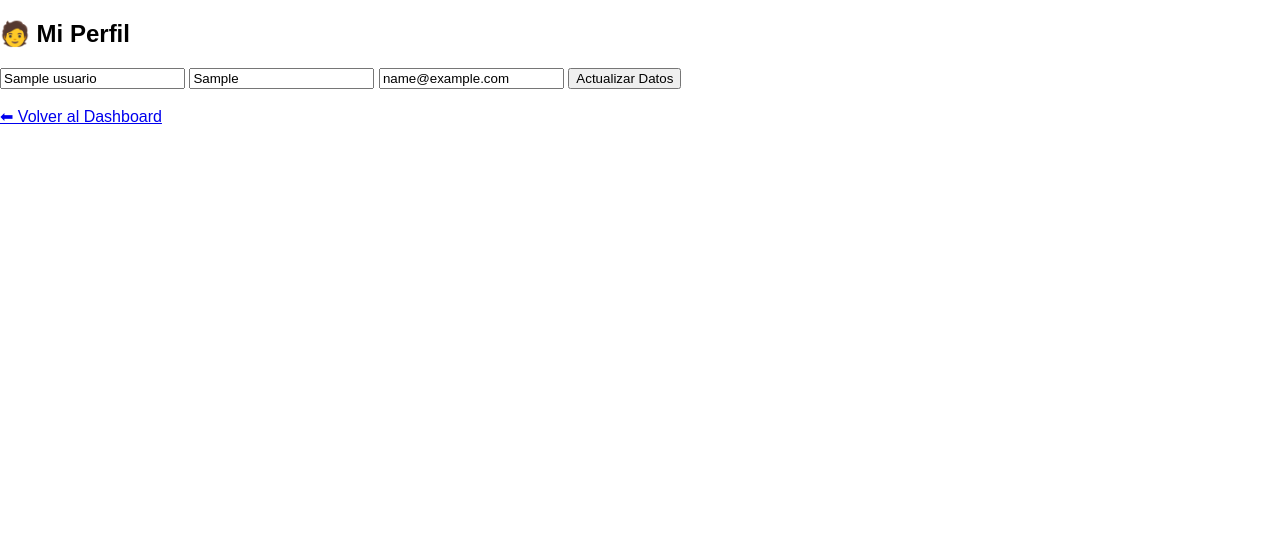
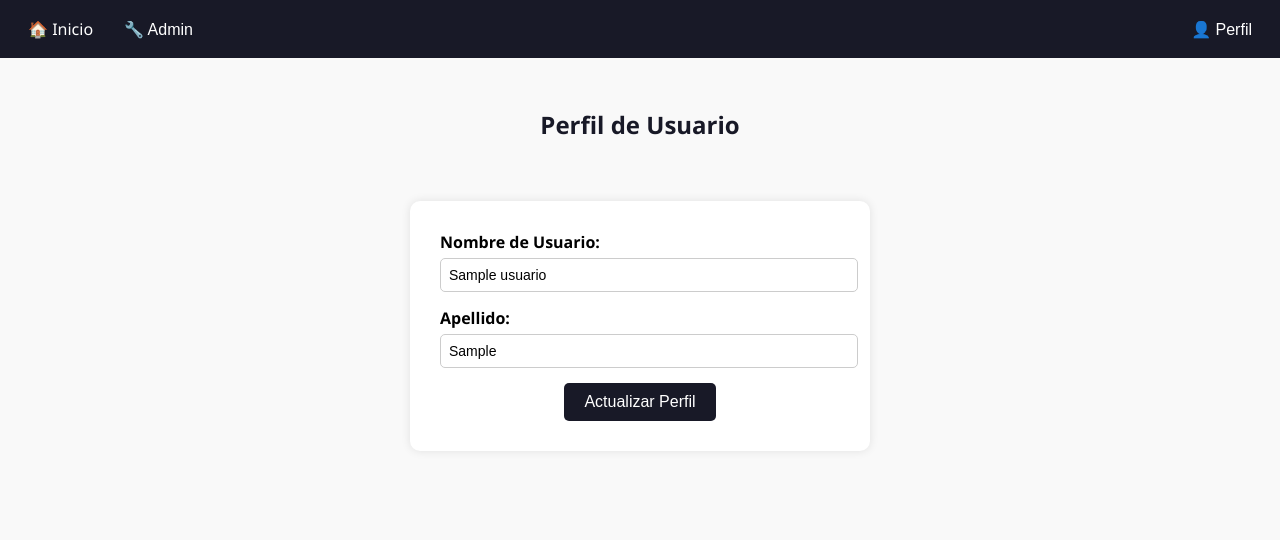
Before and after one commit to CarrilloFernando/final-programacion, a PHP site: page /finalprogramacion/perfil.php in a window 1280 px wide. Shown: the top 540 px of the page. Run offline with PHP 8.4, Linux system fonts and the light colour scheme; the visitor is signed in with stand-in values (Sample User, id 1); tables that the repository leaves empty or names only in its code hold one stand-in row (values such as "Sample post"); some libraries are stand-ins or nearby versions.

Commit message:
Se agregaron paginas de perfil y sus funcionalidades

```diff
--- a/admin/logs.php
+++ b/admin/logs.php
@@ -41,6 +41,7 @@ $rol = $_SESSION['rol'];
             <div class="dropdown">
                 <button class="dropbtn">👤 Perfil</button>
                 <div class="dropdown-content">
+                    <a href="../persona.php">👥 Ver perfil</a>
                     <a href="../perfil.php">✏️ Editar Perfil</a>
                     <a href="../logout.php">🚪 Cerrar Sesión</a>
                 </div>
--- a/database/db.php
+++ b/database/db.php
@@ -1,11 +1,4 @@
 <?php
-
-use PHPMailer\PHPMailer\PHPMailer;
-use PHPMailer\PHPMailer\Exception;
-
-require '../PHPMailer/src/PHPMailer.php';
-require '../PHPMailer/src/SMTP.php';
-require '../PHPMailer/src/Exception.php';
 
 class Database
 {
@@ -26,7 +19,6 @@ class Database
         }
         return $this->conn;
     }
-
 
     // Función para validar usuario
     public function validarUsuario($nombre_o_email, $password)
@@ -67,8 +59,6 @@ class Database
         }
     }
 
-
-    // Nuevo metodo para obtener usuarios
     public function getUsuarios()
     {
         $query = "SELECT * FROM usuarios";
@@ -77,7 +67,6 @@ class Database
         return $stmt->fetchAll(PDO::FETCH_ASSOC);
     }
 
-    // Metodo para insertar un nuevo usuario
     public function insertarUsuario($nombre_usuario, $apellido, $email, $password)
     {
         // Verificar si el nombre de usuario ya existe
@@ -87,7 +76,6 @@ class Database
         $stmtCheckUsername->execute();
 
         if ($stmtCheckUsername->fetchColumn() > 0) {
-            // Retornar un error específico si el nombre de usuario ya existe
             return ["status" => "error", "message" => "El nombre de usuario ya existe."];
         }
 
@@ -98,17 +86,12 @@ class Database
         $stmtCheckEmail->execute();
 
         if ($stmtCheckEmail->fetchColumn() > 0) {
-            // Retornar un error específico si el email ya existe
             return ["status" => "error", "message" => "El email ya está registrado."];
         }
 
-        // Hashear la contraseña
         $passwordHash = password_hash($password, PASSWORD_BCRYPT);
-
-        // Generar un token de verificación único
         $token_verificacion = bin2hex(random_bytes(16));
 
-        // Insertar el nuevo usuario con estado "Pendiente de verificación"
         $queryInsert = "INSERT INTO usuarios (nombre_usuario, apellido, email, password, verificado, token_verificacion, id_estado)
                         VALUES (:nombre_usuario, :apellido, :email, :password, 0, :token_verificacion, 4)";
         $stmtInsert = $this->conn->prepare($queryInsert);
@@ -126,27 +109,28 @@ class Database
         }
     }
 
-
-
     public function enviarCorreoVerificacion($email, $token_verificacion)
     {
-        $mail = new PHPMailer(true);
+        // Cargar PHPMailer solo si aún no fue cargado
+        if (!class_exists('PHPMailer\PHPMailer\PHPMailer')) {
+            require_once '../PHPMailer/src/PHPMailer.php';
+            require_once '../PHPMailer/src/SMTP.php';
+            require_once '../PHPMailer/src/Exception.php';
+        }
 
+        $mail = new PHPMailer\PHPMailer\PHPMailer(true);
         try {
-            // Configuracion del servidor de correo
             $mail->isSMTP();
             $mail->Host = 'smtp.gmail.com';
             $mail->SMTPAuth = true;
-            $mail->Username = 'florrolito@gmail.com'; //dirección de corro
-            $mail->Password = 'soez kekb uxzb umac'; //contraseña de aplicación de Gmail
+            $mail->Username = 'florrolito@gmail.com';
+            $mail->Password = 'soez kekb uxzb umac';
             $mail->SMTPSecure = 'tls';
             $mail->Port = 587;
 
-            // Configuración del remitente y destinatario
             $mail->setFrom('florrolito@gmail.com', 'foro_virtual');
-            $mail->addAddress($email); // Email y nombre del destinatario
+            $mail->addAddress($email);
 
-            // Contenido del correo
             $mail->isHTML(true);
             $mail->Subject = 'Verificación de Cuenta';
             $mail->Body = "
@@ -156,7 +140,6 @@ class Database
                 <p>Si no solicitaste este registro, ignora este correo.</p>
             ";
 
-            // Enviar el correo
             $mail->send();
             return ["status" => "success", "message" => "Correo enviado correctamente."];
         } catch (Exception $e) {
@@ -164,26 +147,27 @@ class Database
         }
     }
 
-
     public function enviarCorreoRecuperacion($email, $token_recuperacion)
     {
-        $mail = new PHPMailer(true);
+        if (!class_exists('PHPMailer\PHPMailer\PHPMailer')) {
+            require_once '../PHPMailer/src/PHPMailer.php';
+            require_once '../PHPMailer/src/SMTP.php';
+            require_once '../PHPMailer/src/Exception.php';
+        }
 
+        $mail = new PHPMailer\PHPMailer\PHPMailer(true);
         try {
-            // Configuración del servidor SMTP
             $mail->isSMTP();
             $mail->Host = 'smtp.gmail.com';
             $mail->SMTPAuth = true;
             $mail->Username = 'florrolito@gmail.com';
-            $mail->Password = 'soez kekb uxzb umac'; // Contraseña de aplicación de Gmail
+            $mail->Password = 'soez kekb uxzb umac';
             $mail->SMTPSecure = 'tls';
             $mail->Port = 587;
 
-            // Configuración del remitente y destinatario
             $mail->setFrom('florrolito@gmail.com', 'Foro Virtual');
             $mail->addAddress($email);
 
-            // Contenido del correo
             $mail->isHTML(true);
             $mail->Subject = 'Recuperación de Contraseña';
             $mail->Body = "
@@ -193,9 +177,6 @@ class Database
                 <p>Si no solicitaste este cambio, ignora este correo.</p>
             ";
 
-
-
-            // Enviar el correo
             $mail->send();
             return ["status" => "success", "message" => "Correo de recuperación enviado correctamente."];
         } catch (Exception $e) {
--- a/index.php
+++ b/index.php
@@ -38,6 +38,7 @@ $rol = $_SESSION['rol']; // 1 = admin, 2 = usuario
             <div class="dropdown">
                 <button class="dropbtn">👤 Perfil</button>
                 <div class="dropdown-content">
+                    <a href="persona.php">👥 Ver perfil</a>
                     <a href="perfil.php">✏️ Editar Perfil</a>
                     <a href="logout.php">🚪 Cerrar Sesión</a>
                 </div>
@@ -48,7 +49,7 @@ $rol = $_SESSION['rol']; // 1 = admin, 2 = usuario
     <!-- Contenido -->
     <main class="contenido">
         <h1>Bienvenido/a, <?= htmlspecialchars($nombre) ?> 👋</h1>
-        <p>Estás logueado como <strong><?= $rol == 1 ? 'Administrador' : 'Usuario' ?></strong>.</p>
+
     </main>
 
 </body>
--- a/perfil.php
+++ b/perfil.php
@@ -1,61 +1,46 @@
 <?php
+// perfil.php
 session_start();
-
-// Protección de sesión
 if (!isset($_SESSION['id_usuario'])) {
     header("Location: login/login_principal.php");
     exit();
 }
 
+require_once 'database/db.php';
 
-// Cargar datos del usuario
-$id_usuario = $_SESSION['id_usuario'];
-$nombre_usuario = $_SESSION['nombre_usuario'];
-$rol = $_SESSION['rol'];
-
-// Requiere el archivo de conexión y obtiene los datos actualizados
-require_once 'database/db.php';
 $db = new Database();
 $conn = $db->obtenerConexion();
 
-// Obtener datos actuales del usuario
+$id_usuario = $_SESSION['id_usuario'];
+$rol = $_SESSION['rol'];
+
+// Obtener datos del usuario actual
 $stmt = $conn->prepare("SELECT nombre_usuario, apellido, email FROM usuarios WHERE id_usuario = :id");
 $stmt->bindParam(':id', $id_usuario);
 $stmt->execute();
-$datos = $stmt->fetch(PDO::FETCH_ASSOC);
+$usuario = $stmt->fetch(PDO::FETCH_ASSOC);
 
-// Variables para mostrar mensajes
-$mensaje = "";
-$error = "";
+if (!$usuario) {
+    echo "<script>alert('Usuario no encontrado.'); window.location.href = 'index.php';</script>";
+    exit();
+}
 
-// Actualización de datos
-if ($_SERVER["REQUEST_METHOD"] == "POST") {
-    $nuevo_nombre = $_POST['nombre_usuario'];
-    $nuevo_apellido = $_POST['apellido'];
-    $nuevo_email = $_POST['email'];
+// Procesar actualización
+if ($_SERVER['REQUEST_METHOD'] === 'POST') {
+    $nombre_usuario = $_POST['nombre_usuario'];
+    $apellido = $_POST['apellido'];
 
-    // Validación simple
-    if (!empty($nuevo_nombre) && !empty($nuevo_apellido) && !empty($nuevo_email)) {
-        $stmtUpdate = $conn->prepare("UPDATE usuarios SET nombre_usuario = :nombre, apellido = :apellido, email = :email, fecha_modificacion = NOW() WHERE id_usuario = :id");
-        $stmtUpdate->bindParam(':nombre', $nuevo_nombre);
-        $stmtUpdate->bindParam(':apellido', $nuevo_apellido);
-        $stmtUpdate->bindParam(':email', $nuevo_email);
-        $stmtUpdate->bindParam(':id', $id_usuario);
+    $stmt = $conn->prepare("UPDATE usuarios SET nombre_usuario = :nombre_usuario, apellido = :apellido WHERE id_usuario = :id");
+    $stmt->bindParam(':nombre_usuario', $nombre_usuario);
+    $stmt->bindParam(':apellido', $apellido);
 
-        if ($stmtUpdate->execute()) {
-            $mensaje = "✅ Datos actualizados correctamente.";
-            $_SESSION['nombre_usuario'] = $nuevo_nombre; // actualizar sesión
-            // recargar datos
-            $datos = [
-                "nombre_usuario" => $nuevo_nombre,
-                "apellido" => $nuevo_apellido,
-                "email" => $nuevo_email
-            ];
-        } else {
-            $error = "❌ Error al actualizar los datos.";
-        }
+    $stmt->bindParam(':id', $id_usuario);
+
+    if ($stmt->execute()) {
+        echo "<script>alert('✅ Perfil actualizado correctamente'); window.location.href = 'perfil.php';</script>";
+        exit();
     } else {
-        $error = "❌ Todos los campos son obligatorios.";
+        echo "<script>alert('❌ Error al actualizar perfil');</script>";
     }
 }
 ?>
@@ -64,30 +49,48 @@ if ($_SERVER["REQUEST_METHOD"] == "POST") {
 <html lang="es">
 <head>
     <meta charset="UTF-8">
-    <title>Mi Perfil</title>
-    <link rel="stylesheet" href="styles.css">
+    <title>Perfil de Usuario</title>
+    <link rel="stylesheet" href="styles/dashboard.css">
 </head>
 <body>
-<div class="form-container">
-    <h2>🧑 Mi Perfil</h2>
+    <nav class="navbar">
+        <div class="nav-left">
+            <a href="index.php">🏠 Inicio</a>
+            <?php if ($rol == 1): ?>
+                <div class="dropdown">
+                    <button class="dropbtn">🔧 Admin</button>
+                    <div class="dropdown-content">
+                        <a href="admin/usuarios.php">👥 Usuarios</a>
+                        <a href="admin/logs.php">📋 Logs</a>
+                    </div>
+                </div>
+            <?php endif; ?>
+        </div>
 
-    <?php if ($mensaje): ?>
-        <p style="color: green;"><?= $mensaje ?></p>
-    <?php endif; ?>
-    <?php if ($error): ?>
-        <p style="color: red;"><?= $error ?></p>
-    <?php endif; ?>
+        <div class="nav-right">
+            <div class="dropdown">
+                <button class="dropbtn">👤 Perfil</button>
+                <div class="dropdown-content">
+                    <a href="persona.php">👥 Ver perfil</a>
+                    <a href="perfil.php">✏️ Editar Perfil</a>
+                    <a href="logout.php">🚪 Cerrar Sesión</a>
+                </div>
+            </div>
+        </div>
+    </nav>
 
-    <form method="POST" action="">
-        <input type="text" name="nombre_usuario" value="<?= htmlspecialchars($datos['nombre_usuario']) ?>" placeholder="Nombre" required>
-        <input type="text" name="apellido" value="<?= htmlspecialchars($datos['apellido']) ?>" placeholder="Apellido" required>
-        <input type="email" name="email" value="<?= htmlspecialchars($datos['email']) ?>" placeholder="Email" required>
+    <main class="contenido">
+        <h2>Perfil de Usuario</h2>
+        <form method="POST" class="formulario-editar">
+            <label>Nombre de Usuario:</label>
+            <input type="text" name="nombre_usuario" value="<?= htmlspecialchars($usuario['nombre_usuario']) ?>" required>
 
-        <button type="submit">Actualizar Datos</button>
-    </form>
+            <label>Apellido:</label>
+            <input type="text" name="apellido" value="<?= htmlspecialchars($usuario['apellido']) ?>" required>
 
-    <br>
-    <a href="index.php">⬅ Volver al Dashboard</a>
-</div>
+
+            <button type="submit">Actualizar Perfil</button>
+        </form>
+    </main>
 </body>
 </html>
--- a/styles.css
+++ b/styles.css
@@ -192,6 +192,11 @@ body {
     color: #555;
 }
 
+/*////////////////////////////////////////*/
+/* Información del usuario */
+
+
+
 .edit-profile-btn {
     padding: 8px 15px;
     font-size: 14px;
--- a/styles/dashboard.css
+++ b/styles/dashboard.css
@@ -68,9 +68,112 @@ body {
     padding: 30px;
 }
 
-h1 {
+h1, h2 {
     color: #181927;
+    text-align: center;
 }
+
+/* Estilos para tablas */
+table {
+    width: 100%;
+    border-collapse: collapse;
+    margin-top: 20px;
+    background-color: white;
+    box-shadow: 0 2px 5px rgba(0, 0, 0, 0.1);
+}
+
+th, td {
+    border: 1px solid #ccc;
+    padding: 10px;
+    text-align: left;
+}
+
+th {
+    background-color: #f5f5f5;
+    font-weight: bold;
+}
+
+tr:hover {
+    background-color: #f0f0f0;
+}
+
+/* Estilos para el formulario de editar usuario */
+.formulario-editar {
+    max-width: 400px;
+    margin: 60px auto;
+    background: white;
+    padding: 30px;
+    border-radius: 10px;
+    box-shadow: 0 0 10px rgba(0, 0, 0, 0.1);
+}
+
+.formulario-editar label {
+    display: block;
+    margin-bottom: 5px;
+    font-weight: bold;
+}
+
+.formulario-editar input,
+.formulario-editar select {
+    width: 100%;
+    padding: 8px;
+    margin-bottom: 15px;
+    border: 1px solid #ccc;
+    border-radius: 5px;
+    font-size: 14px;
+}
+
+.formulario-editar button {
+    background-color: #181927;
+    color: white;
+    border: none;
+    padding: 10px 20px;
+    cursor: pointer;
+    border-radius: 5px;
+    font-size: 16px;
+    display: block;
+    margin: 0 auto;
+}
+
+.formulario-editar button:hover {
+    background-color: #33364d;
+}
+
+/*par el perfil de usuario*/
+.perfil-container {
+        max-width: 600px;
+        margin: 50px auto;
+        background: #fff;
+        padding: 30px;
+        border-radius: 10px;
+        box-shadow: 0 4px 12px rgba(0,0,0,0.1);
+    }
+    .perfil-container h2 {
+        text-align: center;
+        color: #181927;
+        margin-bottom: 30px;
+    }
+    .perfil-info {
+        font-size: 18px;
+        margin-bottom: 15px;
+        line-height: 1.6;
+    }
+    .btn-editar {
+        display: block;
+        width: fit-content;
+        margin: 30px auto 0;
+        padding: 10px 20px;
+        background-color: #181927;
+        color: white;
+        border: none;
+        border-radius: 5px;
+        text-decoration: none;
+        font-size: 16px;
+    }
+    .btn-editar:hover {
+        background-color: #333;
+}
+
 
 /* Responsive para móviles */
 @media (max-width: 768px) {
```
Also changed, not shown: other parts of styles/dashboard.css (+34 -0 lines), admin/editar_usuario.php (+14 -13 lines), admin/eliminar_usuario.php (+20 -3 lines), admin/usuarios.php (+34 -22 lines), persona.php (added, +76 -0 lines).
